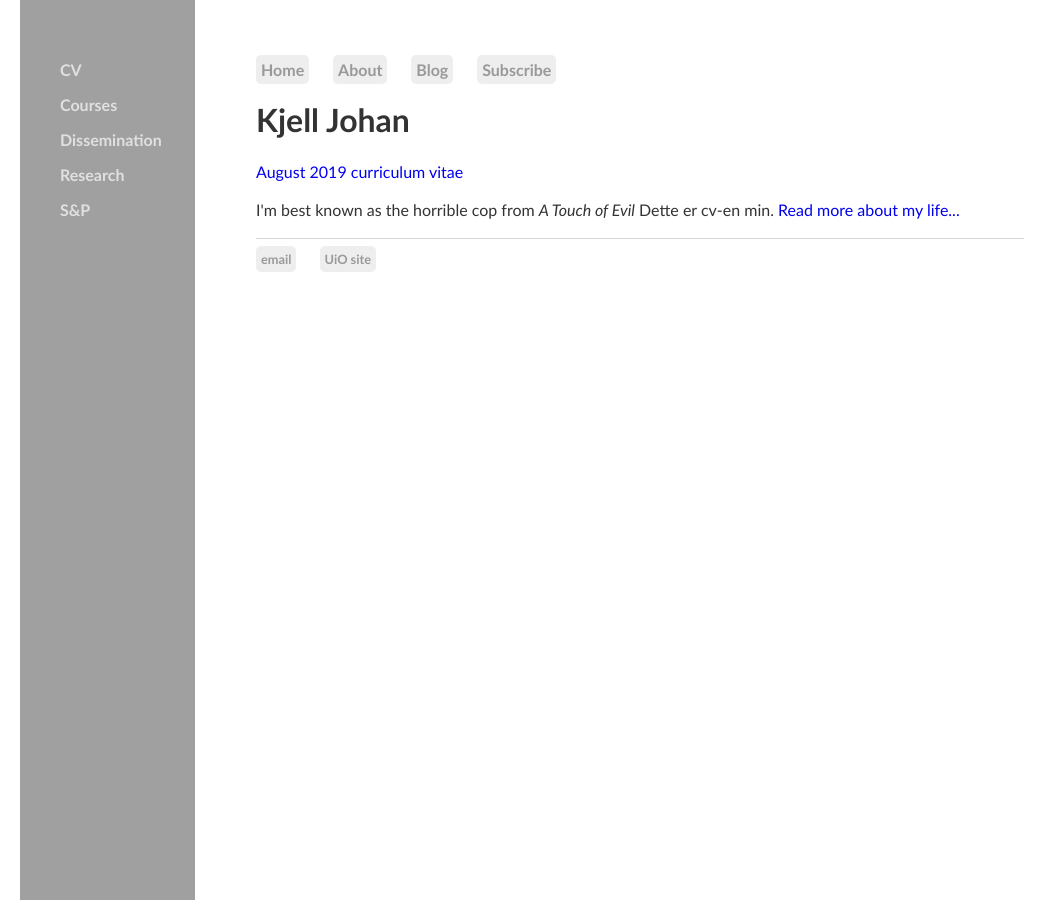
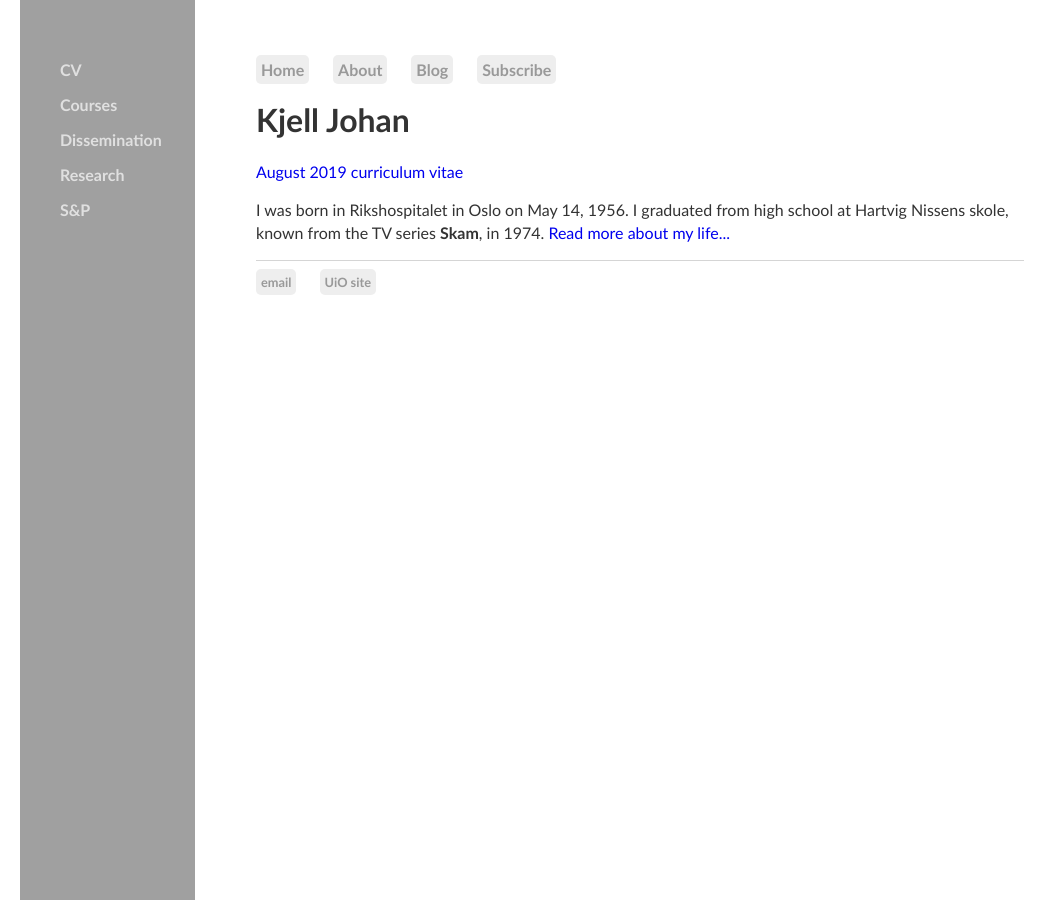
Before and after one commit to kjelljs/kjelljs.github.io, a Jekyll site: the page built from cv/index.html, in a window 1280 px wide. Shown: the whole page, without its empty margins (0-1051 px from the left). Built offline with Jekyll 4.4.1, drawn with Linux system fonts in a browser that asks for light colours.

Commit message:
Update index.html

```diff
--- a/cv/index.html
+++ b/cv/index.html
@@ -5,5 +5,5 @@ title: Om Kjell Johan S
 <div class="blurb">
 	<h1>Kjell Johan</h1>
 	<p><a href="http://kjelljs.github.io/pdf/PartB1-8-11.pdf">August 2019 curriculum vitae </a></p>
-	<p>I'm best known as the horrible cop from <em>A Touch of Evil</em> Dette er cv-en min. <a href="/about">Read more about my life...</a></p>
+	<p>I was born in Rikshospitalet in Oslo on May 14, 1956. I graduated from high school at Hartvig Nissens skole, known from the TV series <b>Skam</b>, in 1974. <a href="/about">Read more about my life...</a></p>
 </div><!-- /.blurb -->
```
